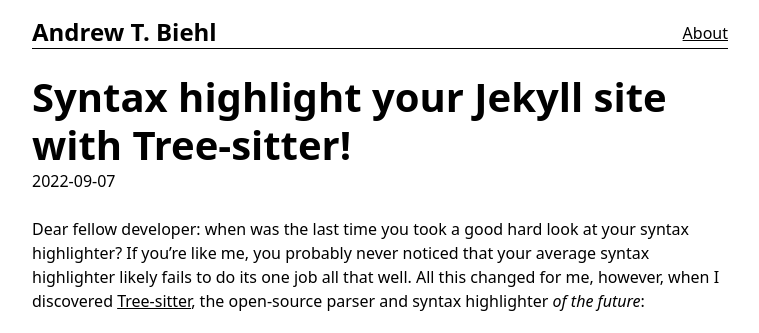
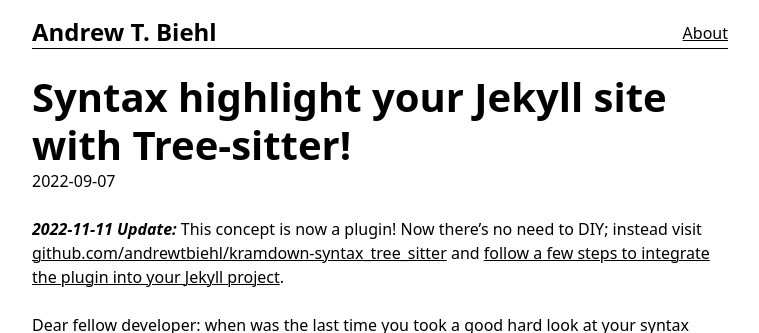
Before and after one commit to andrewtbiehl/andrewtbiehl.com, a Jekyll site: the page built from _posts/2022-09-07-jekyll-tree-sitter.md, in a window 1280 px wide and 900 px high, cut to the strip 0-333 px from the top of the window. Shown: the whole strip, without its empty margins (260-1019 px from the left). Built offline with Jekyll 4.4.1, drawn with Linux system fonts in a browser that asks for light colours.

Commit message:
Add update to Tree-sitter Jekyll article
Adds an update informing the reader about the new
'kramdown-syntax_tree_sitter' plugin based on the article.

```diff
--- a/_posts/2022-09-07-jekyll-tree-sitter.md
+++ b/_posts/2022-09-07-jekyll-tree-sitter.md
@@ -3,6 +3,12 @@
 title: "Syntax highlight your Jekyll site with Tree-sitter!"
 permalink: "/blog/jekyll-tree-sitter"
 ---
+
+***2022-11-11 Update:*** This concept is now a plugin! Now there's no need to
+DIY; instead visit
+[github.com/andrewtbiehl/kramdown-syntax_tree_sitter](https://github.com/andrewtbiehl/kramdown-syntax_tree_sitter#kramdown-tree-sitter-highlighter)
+and
+[follow a few steps to integrate the plugin into your Jekyll project](https://github.com/andrewtbiehl/kramdown-syntax_tree_sitter#usage-with-jekyll).
 
 Dear fellow developer: when was the last time you took a good hard look at your syntax
 highlighter? If you're like me, you probably never noticed that your average syntax
```
